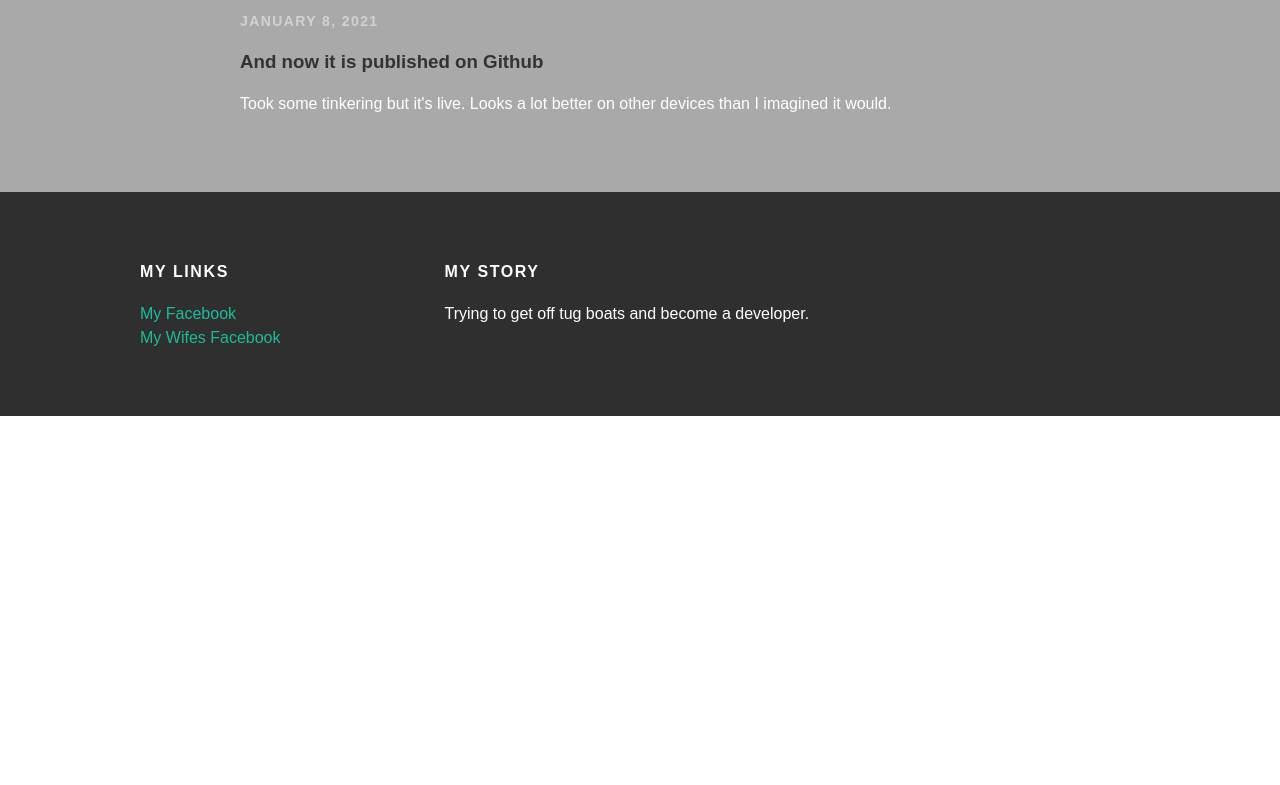
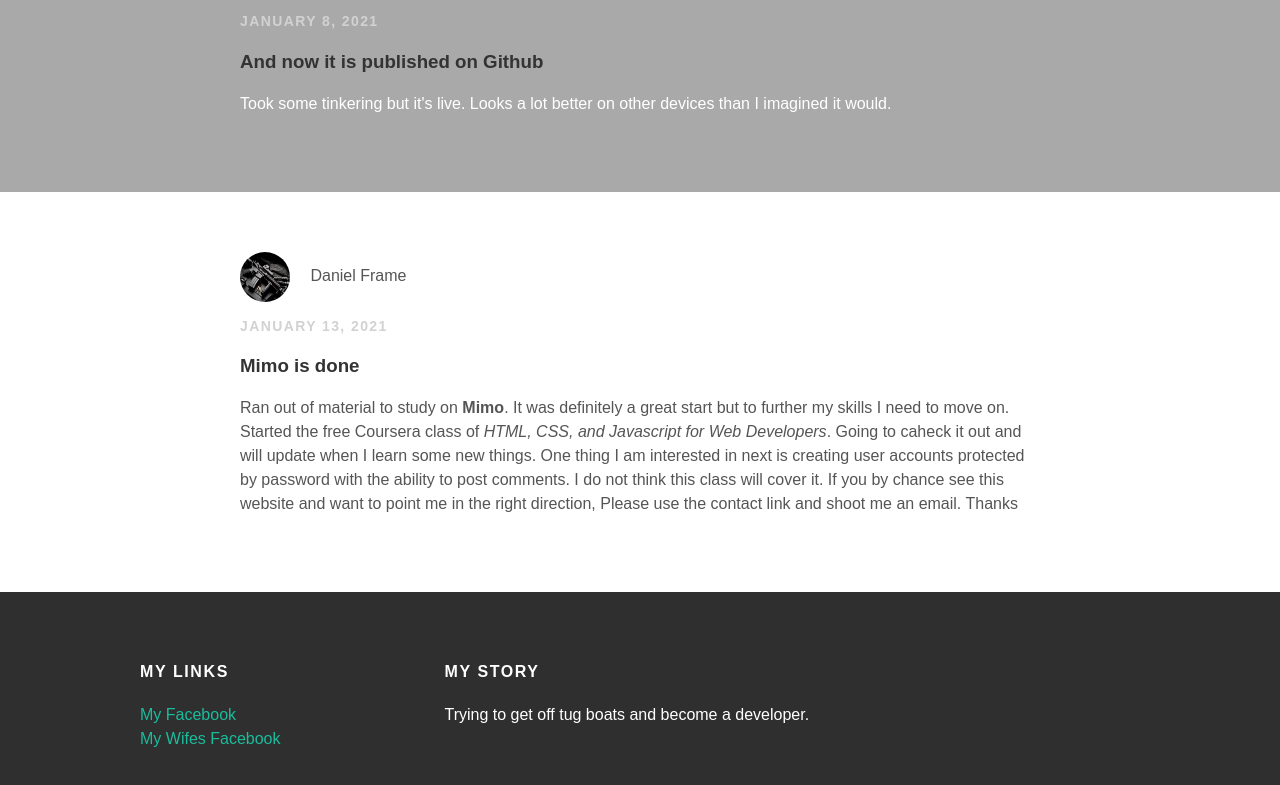
Before and after one commit to Berkasnerkaloo/Berka.github.io, a plain HTML site: page index.html in a window 1280 px wide. Shown: the part 1304-2089 px from the top of the page. Before the commit the page ends 1720 px from the top, so only its background shows below. Drawn offline with Linux system fonts and the light colour scheme.

Commit message:
Update index.html

```diff
--- a/index.html
+++ b/index.html
@@ -69,6 +69,20 @@
          </div>
        </div>
      </div>
+   <div class="post-container">
+       <div class="post">
+         <div class="post-author">
+           <img src="Me.jpg">
+           <span>Daniel Frame</span>
+         </div>
+         <p class="post-date">January 13, 2021</p>
+         <h3 class="post-title">Mimo is done</h3>
+         <div class="post-content">
+          <p>Ran out of material to study on <strong>Mimo</strong>. It was definitely a great start but to further my skills I need to move on. Started the free Coursera class of <em>HTML, CSS, and Javascript for Web Developers</em>. Going to caheck it out and will update when I learn some new things. One thing I am interested in next is creating user accounts protected by password with the ability to post comments. I do not think this class will cover it. If you by chance see this website and want to point me in the right direction, Please use the contact link and shoot me an email. Thanks
+</p>
+         </div>
+       </div>
+     </div>
 
 
    </div>
```
